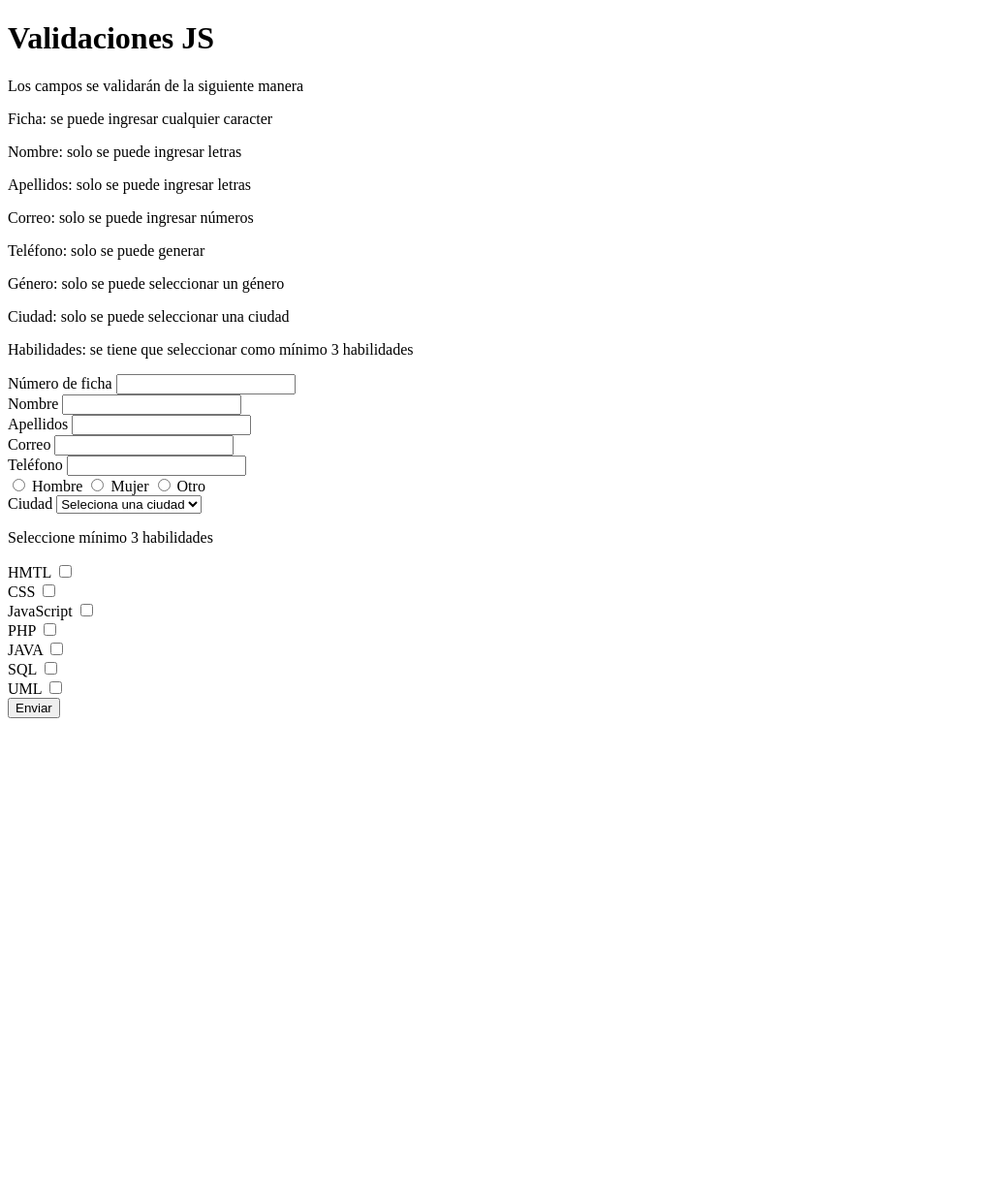
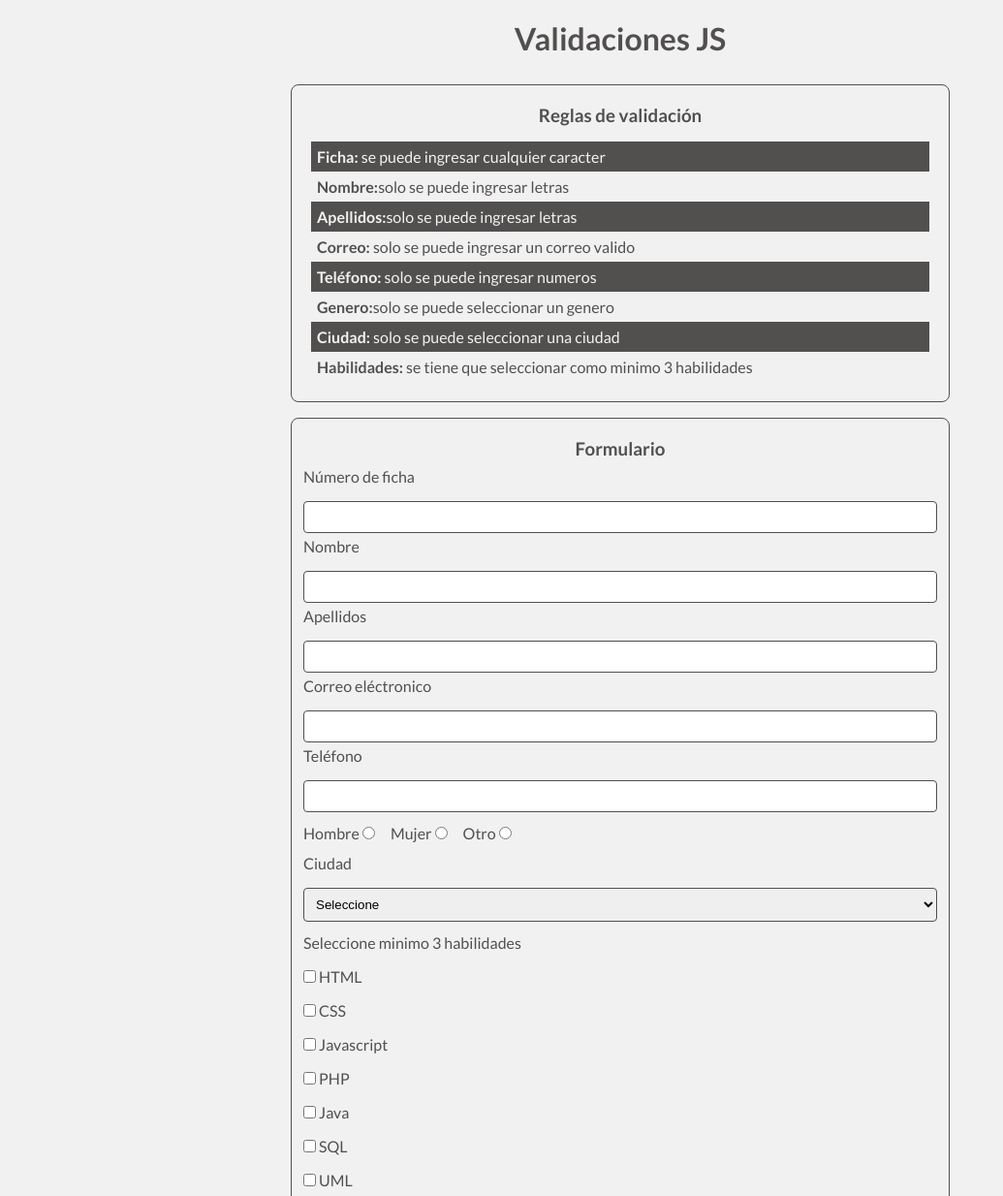
Before and after one commit to Miguelit09/Formulario_MP, a plain HTML site: page index.html in a window 1280 px wide. Shown: the top 1234 px of the page at 97% size, without its empty margins (0-1035 px from the left). Before the commit the page ends 800 px from the top, so only its background shows below. Drawn offline with nearby package versions, Linux system fonts and the light colour scheme.

Commit message:
Se creó el css del formulario

```diff
--- a/index.html
+++ b/index.html
@@ -4,104 +4,168 @@
 <head>
   <meta charset="UTF-8">
   <meta name="viewport" content="width=device-width, initial-scale=1.0">
-  <title>Validaciones JS</title>
+  <link rel="stylesheet" href="https://cdn.jsdelivr.net/npm/bootstrap-icons@1.11.3/font/bootstrap-icons.min.css">
+  <link
+    href="https://fonts.googleapis.com/css2?family=Lato:ital,wght@0,100;0,300;0,400;0,700;0,900;1,100;1,300;1,400;1,700;1,900&display=swap"
+    rel="stylesheet">
+  <link rel="stylesheet" href="main.css">
+  <title>Formulario</title>
 </head>
 
 <body>
-  <header>
-    <h1>Validaciones JS</h1>
+
+  <header class="header">
+    <h1 class="header__title">
+      Validaciones JS
+    </h1>
   </header>
-  <main>
+
+  <!-- para el titulo -->
   <section>
-      <p>Los campos se validarán de la siguiente manera</p>
-      <p>Ficha: se puede ingresar cualquier caracter</p>
-      <p>Nombre: solo se puede ingresar letras</p>
-      <p>Apellidos: solo se puede ingresar letras</p>
-      <p>Correo: solo se puede ingresar números</p>
-      <p>Teléfono: solo se puede generar</p>
-      <p>Género: solo se puede seleccionar un género</p>
-      <p>Ciudad: solo se puede seleccionar una ciudad</p>
-      <p>Habilidades: se tiene que seleccionar como mínimo 3 habilidades</p>
+    <div class="container section__card">
+      <!-- card para los enunciados -->
+      <article class="card">
+        <h1 class="card__title">
+          Reglas de validación
+        </h1>
+        <ul class="list">
+          <li class="list__item">
+            <span class="bold">Ficha:</span> se puede ingresar cualquier caracter
+          </li>
+          <li class="list__item">
+            <span class="bold">Nombre:</span>solo se puede ingresar letras
+          </li>
+          <li class="list__item">
+            <span class="bold">Apellidos:</span>solo se puede ingresar letras
+          </li>
+          <li class="list__item">
+            <span class="bold">Correo:</span> solo se puede ingresar un correo valido
+          </li>
+          <li class="list__item">
+            <span class="bold">Teléfono:</span> solo se puede ingresar numeros
+          </li>
+          <li class="list__item">
+            <span class="bold">Genero:</span>solo se puede seleccionar un genero
+          </li>
+          <li class="list__item">
+            <span class="bold">Ciudad:</span> solo se puede seleccionar una ciudad
+          </li>
+          <li class="list__item">
+            <span class="bold">Habilidades:</span> se tiene que seleccionar como minimo 3 habilidades
+          </li>
+        </ul>
+      </article>
+    </div>
   </section>
+
+
+  <!-- para el formulario  -->
   <section>
-      <form action="" method="get" autocomplete="off" novalidate>
+    <div class="container section__card">
+      <!-- card para el formulario -->
+      <article class="card">
+        <h1 class="card__title">
+          Formulario
+        </h1>
+        <form action="" autocomplete="on" novalidate>
+          <!-- Ficha -->
+          <div class="control">
+            <label for="ficha">Número de ficha</label>
+            <input type="text" id="ficha" name="ficha" class="control__input" required>
+          </div>
+
+          <!-- Nombres -->
+          <div class="control">
+            <label for="nombre">Nombre</label>
+            <input type="text" name="nombre" id="nombre" pattern="[A-Za-z]+" class="control__input" required>
+          </div>
+
+          <!-- Apellidos -->
+          <div class="control">
+            <label for="apellidos">Apellidos</label>
+            <input type="text" name="apellidos" id="apellidos" pattern="[A-Za-z]+" class="control__input" required>
+          </div>
+
+          <!-- correo -->
+          <div class="control">
+            <label for="correos">Correo eléctronico</label>
+            <input type="email" name="correo" id="correo" class="control__input" required>
+          </div>
+
+          <!-- Teléfono -->
+          <div class="control">
+            <label for="telefono">Teléfono</label>
+            <input type="tel" name="telefono" pattern="[0-9]{10}" maxlength="10" id="telefono" class="control__input"
+              required>
+          </div>
+
+          <!-- Genero -->
+          <div class="control control--row padding-top-8">
+            <label>
+              Hombre <input type="radio" name="genero" value="1" required>
+            </label>
+            <label>
+              Mujer <input type="radio" name="genero" value="2">
+            </label>
+            <label>
+              Otro <input type="radio" name="genero" value="3">
+            </label>
+          </div>
+
+          <!-- Ciudad -->
+          <div class="control padding-top-8">
+            <label for="ciudad">Ciudad</label>
+            <select name="ciudad" id="ciudada" class="control__input" required>
+              <option value="">Seleccione</option>
+              <option value="1">Bucaramanga</option>
+              <option value="2">Bogota</option>
+              <option value="3">Barranquilla</option>
+              <option value="4">Cali</option>
+            </select>
+          </div>
+
+          <!-- Habilidades -->
+          <div class="control padding-top-8">
+            <p>Seleccione minimo 3 habilidades</p>
             <div>
-          <label for="ficha">Número de ficha</label>
-          <input type="text" id="ficha" name="ficha" required>
+              <input type="checkbox" id="html" value="html">
+              <label for="html">HTML</label>
             </div>
             <div>
-          <label for="nombre">Nombre</label>
-          <input type="text" id="nombre" name="nombre" pattern="[a-zA-Z]+" title="Solo letras" required>
+              <input type="checkbox" id="css" value="css">
+              <label for="css">CSS</label>
             </div>
             <div>
-          <label for="apellidos">Apellidos</label>
-          <input type="text" id="apellidos" name="apellidos" pattern="[a-zA-Z]+" title="Solo letras" required>
+              <input type="checkbox" id="javascript" value="javascript">
+              <label for="javascrit">Javascript</label>
             </div>
             <div>
-          <label for="correo">Correo</label>
-          <input type="email" id="correo" name="correo" required>
+              <input type="checkbox" id="php" value="php">
+              <label for="php">PHP</label>
             </div>
             <div>
-          <label for="telefono">Teléfono</label>
-          <input type="tel" id="telefono" name="telefono" pattern="[0-9]{10}" maxlength="10" title="Solo números (10)"
-            required>
+              <input type="checkbox" id="java" value="java">
+              <label for="java">Java</label>
             </div>
             <div>
-          <input type="radio" name="genero" id="hombre" value="hombre" required>
-          <label for="hombre">Hombre</label>
-          <input type="radio" name="genero" id="mujer" value="mujer">
-          <label for="mujer">Mujer</label>
-          <input type="radio" name="genero" id="otro" value="otro">
-          <label for="otro">Otro</label>
+              <input type="checkbox" id="sql" value="sql">
+              <label for="sql">SQL</label>
             </div>
             <div>
-          <label for="ciudad">Ciudad</label>
-          <select name="ciudad" id="ciudad" required>
-            <option value="" disabled selected>Seleciona una ciudad</option>
-            <option value="bucaramanga">Bucaramanga</option>
-            <option value="giron">Giron</option>
-            <option value="floridablanca">Floridablanca</option>
-            <option value="medellin">Medellín</option>
-            <option value="barranquilla">Barranquilla</option>
-            <option value="bogota">Bogotá</option>
-          </select>
+              <input type="checkbox" id="uml" value="uml">
+              <label for="uml">UML</label>
             </div>
-        <div>
-          <p>Seleccione mínimo 3 habilidades</p>
-          <div>
-            <label for="html">HMTL</label>
-            <input type="checkbox" name="habilidades" id="html" value="html">
-          </div>
-          <div>
-            <label for="css">CSS</label>
-            <input type="checkbox" name="habilidades" id="css" value="css">
-          </div>
-          <div>
-            <label for="javascript">JavaScript</label>
-            <input type="checkbox" name="habilidades" id="javascript" value="javascript">
-          </div>
-          <div>
-            <label for="php">PHP</label>
-            <input type="checkbox" name="habilidades" id="php" value="php">
-          </div>
-          <div>
-            <label for="java">JAVA</label>
-            <input type="checkbox" name="habilidades" id="java" value="java">
-          </div>
-          <div>
-            <label for="sql">SQL</label>
-            <input type="checkbox" name="habilidades" id="sql" value="sql">
-          </div>
-          <div>
-            <label for="uml">UML</label>
-            <input type="checkbox" name="habilidades" id="uml" value="uml">
           </div>
 
+          <div class="d-flex d-center padding-top-8">
+            <button type="submit" class="button button--blue">Validar <i class="bi bi-send"></i></button>
           </div>
-        <button type="submit">Enviar</button>
+
         </form>
+      </article>
+    </div>
   </section>
-  </main>
+  <script src="main.js"></script>
 </body>
 
 </html>
--- /dev/null
+++ b/main.css
@@ -0,0 +1,131 @@
+:root{
+  --header: 150px;
+}
+
+*{
+  margin: 0;
+  padding: 0;
+  box-sizing: border-box;
+}
+
+body{
+  background-color: #f1f1f1;
+  color: #524f4f;
+  font-size: 16px;
+  display: flex;
+  flex-direction: column;
+  height: 100vh;
+  justify-content: space-between;
+  font-family: "Lato", sans-serif;
+}
+
+.container{
+  max-width: 1200px;
+  margin: 0 auto;
+  padding: 8px;
+}
+
+.section__card{
+  display: flex;
+  justify-content: center;
+  align-items: center;
+}
+.bold{
+  font-weight: bold;
+}
+.padding-top-8{
+  padding-top: 8px;
+}
+
+.d-flex{
+  display: flex;
+}
+
+.d-center{
+  justify-content: center;
+  align-items: center;
+}
+/**---------------------------------
+================ HEADER ============
+----------------------------------**/
+
+.header{
+    text-align: center;
+    font-size: 1rem;
+    padding: 20px 0;
+}
+
+.header__title{
+
+}
+
+/**-----------------------------
+================ CARD =========
+------------------------------*/
+.card{
+  border: solid 1px #524f4f;
+  border-radius: 8px;
+  padding: 12px;
+  width: 680px;
+}
+
+.card__title{
+  text-align: center;
+  padding: 8px;
+}
+
+/**-------------------------
+============= LIST =========
+--------------------------**/
+
+.list{
+  padding: 8px;
+  list-style: none;
+}
+.list__item{
+  padding: 6px;
+}
+.list__item:last-child{
+  border-bottom: none;
+}
+.list__item:nth-child(2n + 1){
+  background-color: #524f4f;
+  color: #f2f2f2;
+}
+
+/**-------------------------
+============= INPUT =========
+--------------------------**/
+.control{
+  display: flex;
+  flex-direction: column;
+  gap: 1rem;
+  padding-bottom: 4px;
+}
+
+.control--row{
+  flex-direction: row;
+}
+.control__label{
+
+}
+
+.control__input{
+  padding: 8px;
+  border-radius: 4px;
+  border: solid 1px #524f4f;
+}
+
+/**-------------------------
+============= BUTTON =========
+--------------------------**/
+.button{
+  padding: 12px;
+  background-color: #524f4f;
+  color: #f1f1f1;
+  border: none;
+  border-radius: 4px;
+}
+.button--blue{
+  background-color: #3c6bec;
+}
```
Lines whose indentation alone changed are shown as unchanged.
